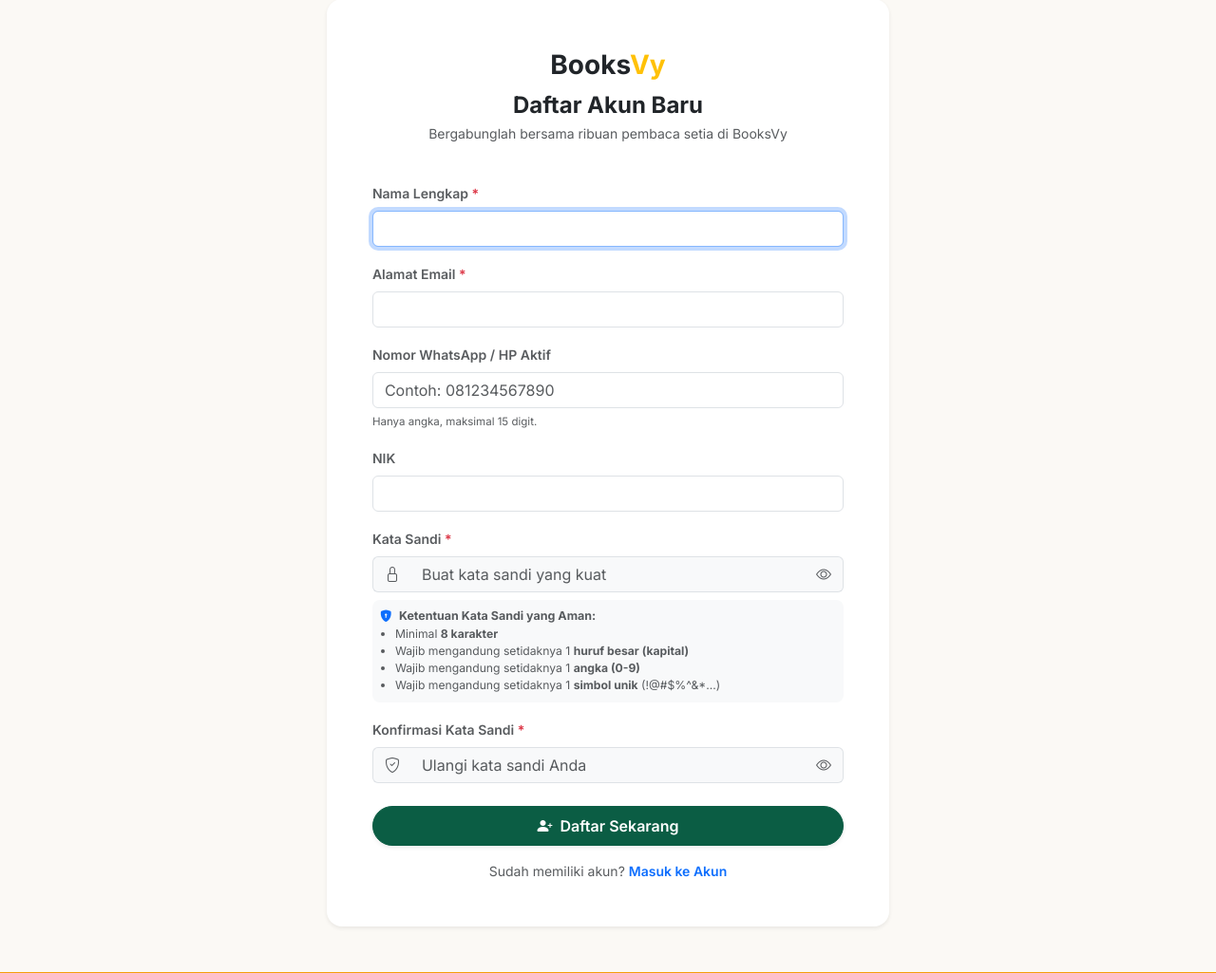
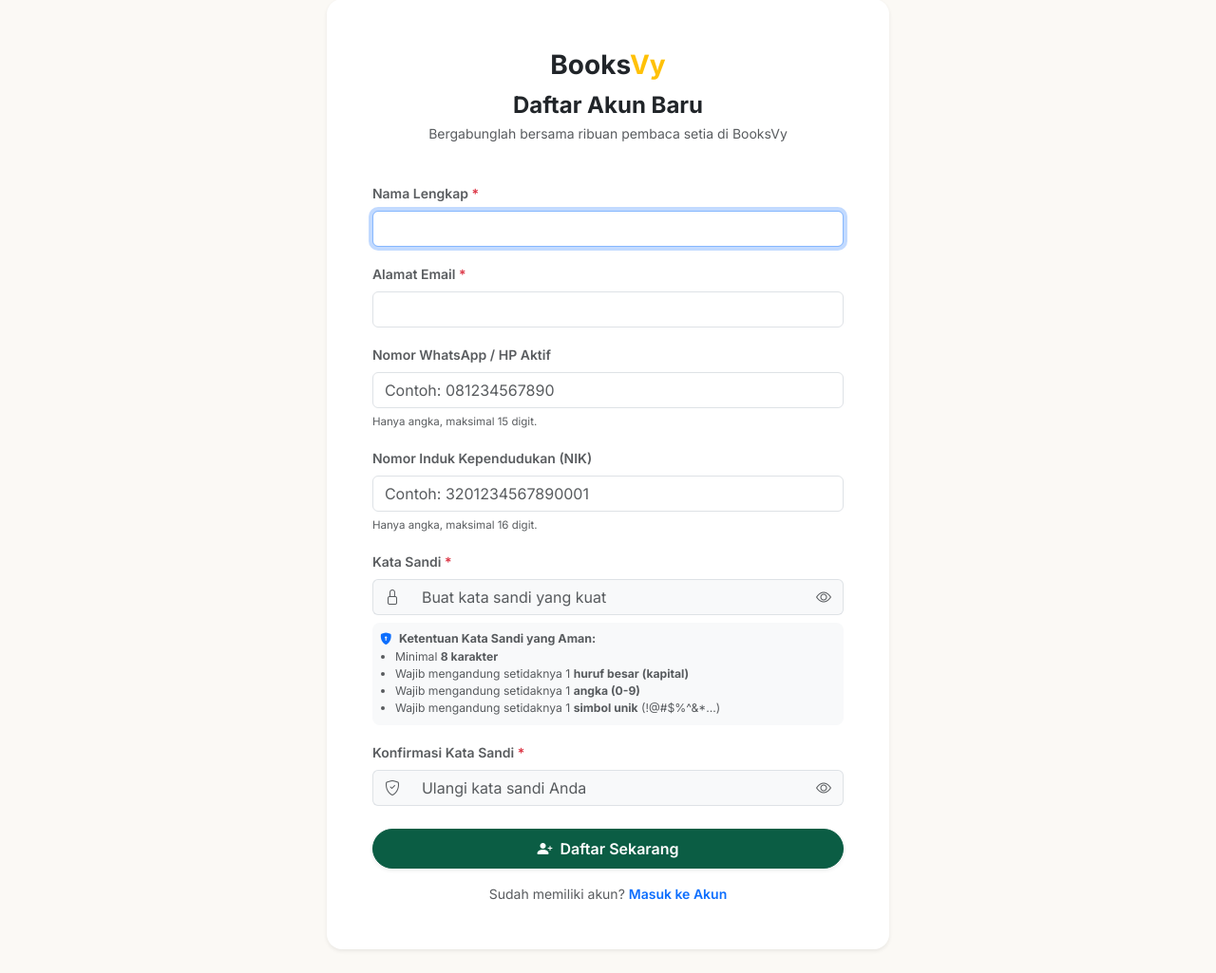
Before and after one commit to davyakbr/BooksVy, a Laravel app: page /register in a window 1280 px wide. Shown: the part 149-1174 px from the top of the page at 95% size. Run offline with Laravel 12, Linux system fonts and the light colour scheme; some libraries are stand-ins or nearby versions.

Commit message:
feat: pasang notifikasi toast real-time saat input bukan angka atau melebihi digit maksimal

```diff
--- a/resources/views/auth/register.blade.php
+++ b/resources/views/auth/register.blade.php
@@ -37,16 +37,19 @@
 
                 <div class="mb-3">
                     <label class="form-label small fw-semibold text-muted">Nomor WhatsApp / HP Aktif</label>
-                    <input type="tel" name="phone" class="form-control" value="{{ old('phone') }}" placeholder="Contoh: 081234567890" maxlength="15" inputmode="numeric" oninput="this.value = this.value.replace(/[^0-9]/g, '').slice(0, 15);">
+                    <input type="tel" name="phone" class="form-control" value="{{ old('phone') }}" placeholder="Contoh: 081234567890" maxlength="15" inputmode="numeric" oninput="validateNumberInput(this, 15, 'Nomor WhatsApp')">
                     <small class="text-muted" style="font-size: 0.72rem;">Hanya angka, maksimal 15 digit.</small>
                     @error('phone')
                         <div class="text-danger small mt-1"><i class="bi bi-exclamation-circle-fill me-1"></i> {{ $message }}</div>
                     @enderror
                 </div>
-
                 <div class="mb-3">
-                    <label class="form-label small fw-semibold text-muted">NIK</label>
-                    <input type="text" name="NIK" class="form-control" value="{{ old('NIK') }}" placeholder="">
+                    <label class="form-label small fw-semibold text-muted">Nomor Induk Kependudukan (NIK)</label>
+                    <input type="tel" name="NIK" class="form-control" value="{{ old('NIK') }}" placeholder="Contoh: 3201234567890001" maxlength="16" inputmode="numeric" oninput="validateNumberInput(this, 16, 'NIK')">
+                    <small class="text-muted" style="font-size: 0.72rem;">Hanya angka, maksimal 16 digit.</small>
+                    @error('NIK')
+                        <div class="text-danger small mt-1"><i class="bi bi-exclamation-circle-fill me-1"></i> {{ $message }}</div>
+                    @enderror
                 </div>
                 <div class="mb-3">
                     <label class="form-label small fw-semibold text-muted">Kata Sandi <span class="text-danger">*</span></label>
--- a/resources/views/checkout/index.blade.php
+++ b/resources/views/checkout/index.blade.php
@@ -57,7 +57,7 @@
 
                     <div class="col-md-6">
                         <label class="form-label small fw-semibold text-muted">Nomor WhatsApp / HP Aktif <span class="text-danger">*</span></label>
-                        <input type="tel" name="recipient_phone" class="form-control" value="{{ old('recipient_phone', $user->phone) }}" placeholder="Contoh: 081234567890" maxlength="15" inputmode="numeric" oninput="this.value = this.value.replace(/[^0-9]/g, '').slice(0, 15);" required>
+                        <input type="tel" name="recipient_phone" class="form-control" value="{{ old('recipient_phone', $user->phone) }}" placeholder="Contoh: 081234567890" maxlength="15" inputmode="numeric" oninput="validateNumberInput(this, 15, 'Nomor telepon')" required>
                         <small class="text-muted" style="font-size: 0.72rem;">Hanya angka, maksimal 15 digit.</small>
                     </div>
 
```
Also changed, not shown: public/assets/js/main.js.
